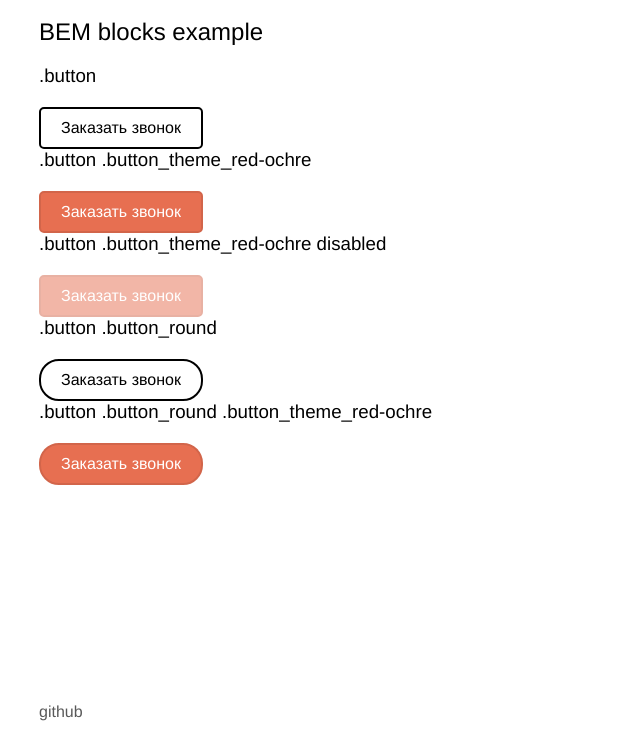
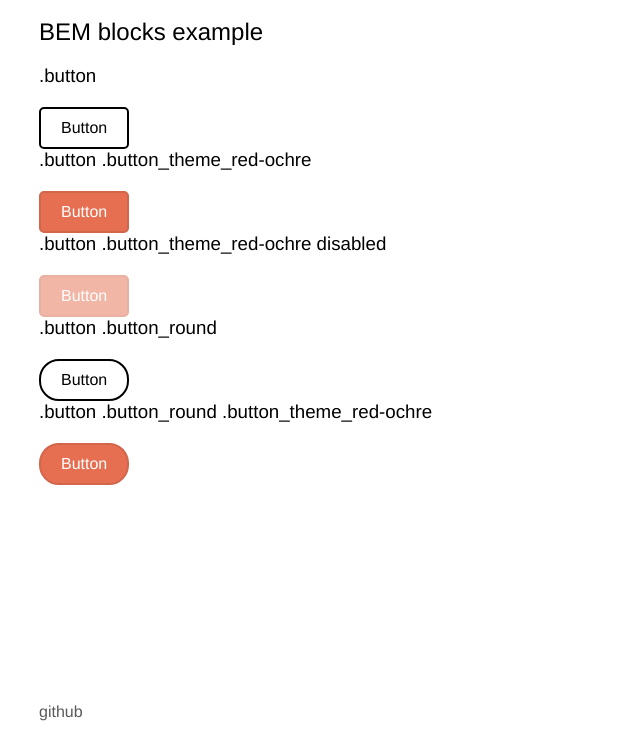
Before and after one commit to shdq/html-layout-template, a website built with webpack: page index.html in a window 1280 px wide. Shown: the part 59-800 px from the top of the page, without its empty margins (0-640 px from the left). Built offline with nearby package versions, Linux system fonts and the light colour scheme.

Commit message:
All language on page changed to English

```diff
--- a/index.html
+++ b/index.html
@@ -20,15 +20,15 @@
       <h1 class="section__title"><a class="link" href="#example">html layout template</a></h1>
       <h2 class="section__title">BEM blocks example</h2>
       <h3 class="section__title">.button</h3>
-      <button class="button" type="button">Заказать звонок</button>
+      <button class="button" type="button">Button</button>
       <h3 class="section__title">.button .button_theme_red-ochre</h3>
-      <button class="button button_theme_red-ochre" type="button">Заказать звонок</button>
+      <button class="button button_theme_red-ochre" type="button">Button</button>
       <h3 class="section__title">.button .button_theme_red-ochre disabled</h3>
-      <button class="button button_theme_red-ochre" type="button" disabled>Заказать звонок</button>
+      <button class="button button_theme_red-ochre" type="button" disabled>Button</button>
       <h3 class="section__title">.button .button_round</h3>
-      <button class="button button_round" type="button">Заказать звонок</button>
+      <button class="button button_round" type="button">Button</button>
       <h3 class="section__title">.button .button_round .button_theme_red-ochre</h3>
-      <button class="button button_round button_theme_red-ochre" type="button">Заказать звонок</button>
+      <button class="button button_round button_theme_red-ochre" type="button">Button</button>
     </div>
   </section>
   <footer class="section footer">
```
